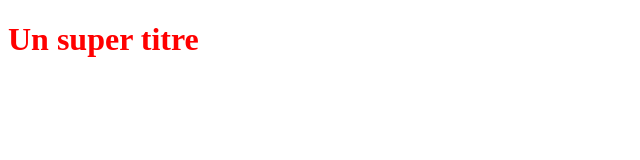
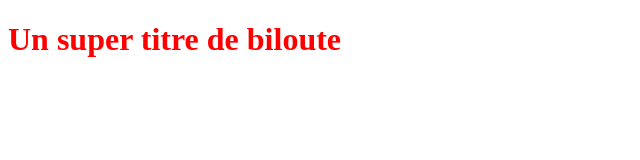
Before and after one commit to fabien2807/OpenclassromsProject, a plain HTML site: page index.html in a window 1280 px wide. Shown: the whole page, without its empty margins (0-640 px from the left). Drawn offline with Linux system fonts and the light colour scheme.

Commit message:
Modification du titre h1

```diff
--- a/index.html
+++ b/index.html
@@ -5,6 +5,6 @@
    <link rel="stylesheet" type="text/css" href="styles.css">
 </head>
 <body>
-   <h1>Un super titre</h1>
+   <h1>Un super titre de biloute</h1>
 </body>
 </html>
```
